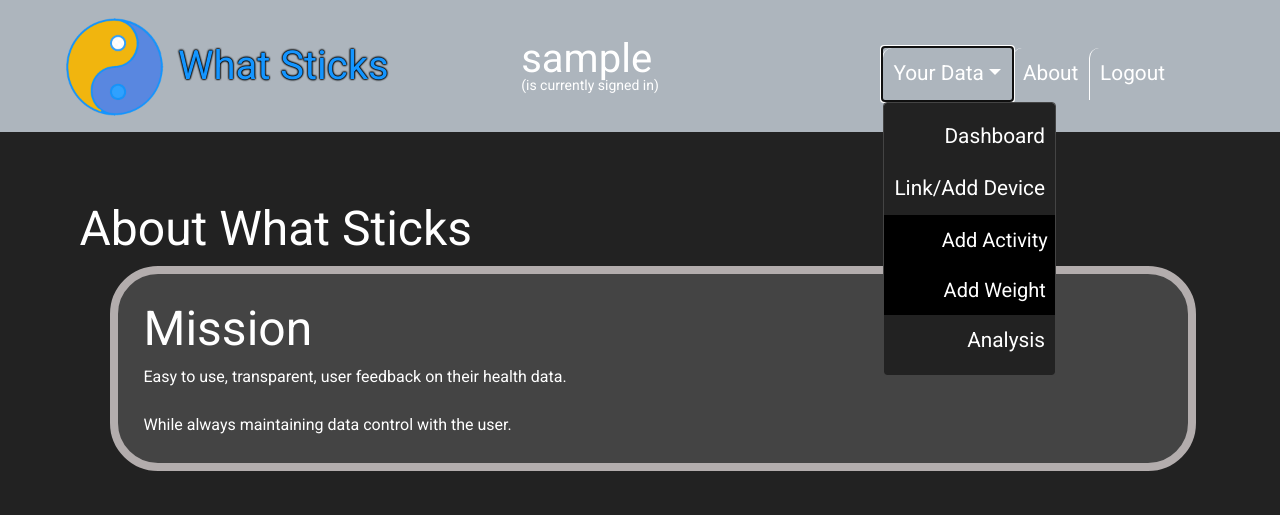
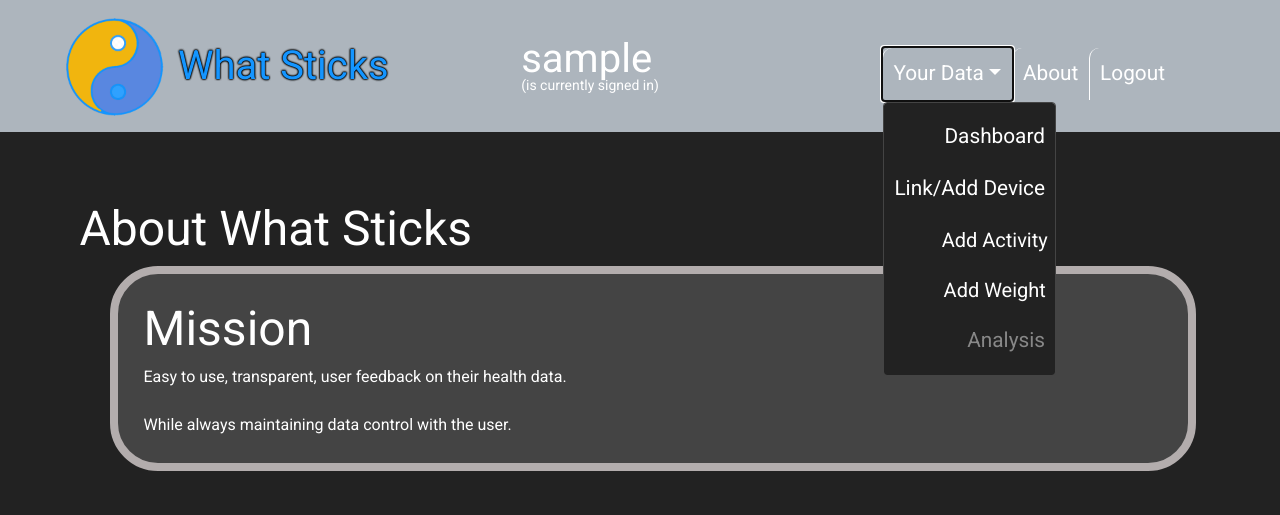
Before and after one commit to costa-rica/whatSticksWebApp03, a Flask app: page /about in a window 1280 px wide, after a click on "Your Data". Shown: the top 515 px of the page. Run offline with Flask 2, Linux system fonts and the light colour scheme; the visitor is signed in with stand-in values (Sample User, id 1); data comes from the database, SQL or seed files in the repository; parts of the project's set-up code (start-up, migrations or seed data) failed here and were passed over; some libraries are stand-ins or nearby versions.

Commit message:
small changes: chart in analysis page and html/css touches. Moving to work using PC instead of Mac.

```diff
--- a/whatSticksWebApp/main/routes.py
+++ b/whatSticksWebApp/main/routes.py
@@ -101,11 +101,13 @@ def for_scientists(**kwargs):
         table_lists=user_activity_list(df_health_descriptions) + polar_list(df_polar_descriptions)+ \
             oura_sleep_list(df_oura_sleep_descriptions)
         no_hits_flag=True if len(table_lists)==0 else False
+        print('no_hits_flag::', no_hits_flag)
     else:
         #vars for chart that doesn't exist
         div1=None;script1=None;cdn_js=None;cdn_css=None
         #vars for dataframe that doesn't exist:
         table_lists=None;no_hits_flag=True;column_names=None
+        print('no_hits_flag::', no_hits_flag)
     if request.method == 'POST':
         formDict = request.form.to_dict()
         print('formDict::::',formDict)
--- a/whatSticksWebApp/static/main.scss
+++ b/whatSticksWebApp/static/main.scss
@@ -88,10 +88,14 @@ body {
                     font-weight: bold;
                 }
             }
+            .grey_background{
+                color: $gray-600;
+            }
 
         }
         .button_link{
-            background: $black;
+            background: $gray-900;
+            // opacity: 0;
             border: none;
             // padding: 0!important;
             padding: 10px 0 10px 50px;
@@ -109,6 +113,7 @@ body {
         .button_link:hover{
             background: $blue;
         }
+
     }
     .mobile-menu-exit{
         float: right;
--- a/whatSticksWebApp/templates/layout.html
+++ b/whatSticksWebApp/templates/layout.html
@@ -66,13 +66,8 @@
                     {% if current_user.is_authenticated %}
 
                     <li class="nav-item dropdown li_primary">
-                        <a href="#" class="nav-link dropdown-toggle"
-                            id="navbarDropdown"
-                            role="button"
-                            data-bs-toggle="dropdown"
-                            aria-expanded="false"
-
-                            >Your Data</a>
+                        <a href="#" class="nav-link dropdown-toggle" id="navbarDropdown"role="button"
+                            data-bs-toggle="dropdown"aria-expanded="false">Your Data</a>
 
                             <div class="dropdown-menu" aria-labelledby="navbarDropdown">
                                 <a class="dropdown-item" href="{{ url_for('main.dashboard') }}">Dashboard</a>
@@ -84,7 +79,7 @@
                                 <button type="button" class="button_link" data-bs-toggle="modal"
                                 data-bs-target="#weightModal">Add Weight
                                 </button>
-                                <a class="dropdown-item" href="{{ url_for('main.for_scientists') }}">Analysis</a>
+                                <a class="dropdown-item grey_background" href="{{ url_for('main.for_scientists') }}">Analysis</a>
                             </div>
                     </li>
 
```
Also changed, not shown: whatSticksWebApp/templates/for_scientists.html (+4 -21 lines), whatSticksWebApp/static/main.css, 2 other files.
